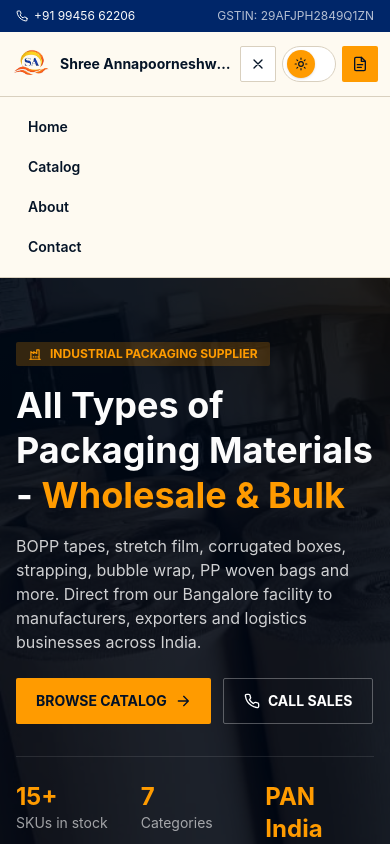
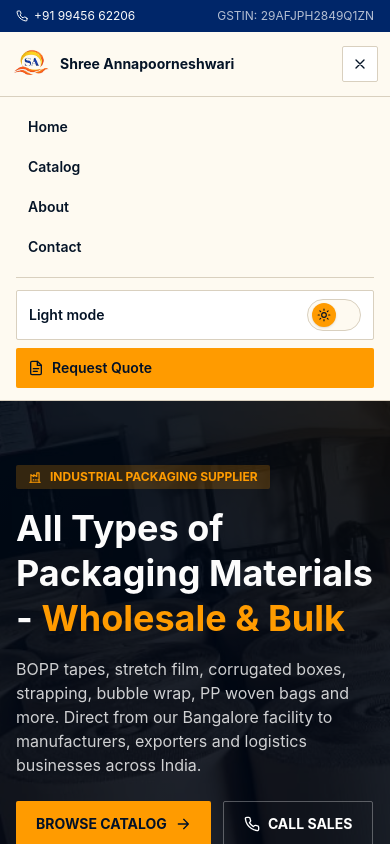
Before and after one commit to ShridharMBhalkhed/annapoorneshwari-supply, a React (Vite) app: page / in a window 390 px wide. Both pictures are taken after a click on the button "Toggle navigation menu". Shown: the top 844 px of the page. Built offline with nearby package versions, Linux system fonts and the light colour scheme.

Commit message:
changed the toggle

```diff
--- a/src/components/site/Header.jsx
+++ b/src/components/site/Header.jsx
@@ -99,12 +99,12 @@ export function Header() {
             <button
               type="button"
               onClick={() => setTheme(nextTheme)}
-              className="relative inline-flex h-9 w-[54px] items-center rounded-full border bg-card px-1 text-foreground transition hover:border-safety"
+              className="relative hidden h-10 w-[58px] items-center rounded-full border bg-card px-1 text-foreground transition hover:border-safety md:inline-flex"
               aria-label={`Switch to ${nextTheme} theme`}
               title={`Switch to ${nextTheme} theme`}
             >
               <span
-                className={`inline-flex h-7 w-7 items-center justify-center rounded-full bg-safety text-safety-foreground shadow-sm transition-transform ${
+                className={`inline-flex h-8 w-8 items-center justify-center rounded-full bg-safety text-safety-foreground shadow-sm transition-transform ${
                   theme === "dark" ? "translate-x-5" : "translate-x-0"
                 }`}
               >
@@ -113,13 +113,13 @@ export function Header() {
             </button>
             <Link
               to="/inquiry"
-              className="relative inline-flex h-9 w-9 items-center justify-center rounded-sm bg-safety text-sm font-semibold text-safety-foreground hover:opacity-90 sm:h-10 sm:w-auto sm:gap-2 sm:px-4"
+              className="relative hidden h-10 items-center justify-center gap-2 rounded-sm bg-safety px-4 text-sm font-semibold text-safety-foreground hover:opacity-90 md:inline-flex"
               aria-label={count > 0 ? `Request quote, ${count} items added` : "Request quote"}
             >
               <Icon name="fileText" className="h-4 w-4" />
-              <span className="hidden sm:inline">Request Quote</span>
+              <span>Request Quote</span>
               {count > 0 && (
-                <span className="absolute -right-1.5 -top-1.5 inline-flex h-5 min-w-5 items-center justify-center rounded-full bg-steel px-1.5 text-[11px] font-bold text-steel-foreground ring-2 ring-background sm:static sm:ml-1 sm:ring-0">
+                <span className="ml-1 inline-flex h-5 min-w-5 items-center justify-center rounded-full bg-steel px-1.5 text-[11px] font-bold text-steel-foreground">
                   {count}
                 </span>
               )}
@@ -132,8 +132,9 @@ export function Header() {
           </div>
         )}
         {menuOpen && (
-          <nav className="border-t bg-background px-4 py-3 md:hidden">
-            <div className="container mx-auto grid gap-1 text-sm font-semibold">
+          <div className="border-t bg-background px-4 py-3 md:hidden">
+            <div className="container mx-auto grid gap-3 text-sm font-semibold">
+              <nav className="grid gap-1">
                 {navItems.map((item) => (
                   <Link
                     key={item.to}
@@ -144,8 +145,43 @@ export function Header() {
                     {item.label}
                   </Link>
                 ))}
+              </nav>
+              <div className="grid gap-2 border-t pt-3">
+                <button
+                  type="button"
+                  onClick={() => setTheme(nextTheme)}
+                  className="flex items-center justify-between rounded-sm border bg-card px-3 py-2"
+                  aria-label={`Switch to ${nextTheme} theme`}
+                >
+                  <span>{theme === "dark" ? "Dark mode" : "Light mode"}</span>
+                  <span className="relative inline-flex h-8 w-[54px] items-center rounded-full border bg-background px-1">
+                    <span
+                      className={`inline-flex h-6 w-6 items-center justify-center rounded-full bg-safety text-safety-foreground shadow-sm transition-transform ${
+                        theme === "dark" ? "translate-x-5" : "translate-x-0"
+                      }`}
+                    >
+                      <Icon name={theme === "dark" ? "moon" : "sun"} className="h-3.5 w-3.5" />
+                    </span>
+                  </span>
+                </button>
+                <Link
+                  to="/inquiry"
+                  onClick={() => setMenuOpen(false)}
+                  className="flex items-center justify-between rounded-sm bg-safety px-3 py-2.5 text-safety-foreground"
+                >
+                  <span className="inline-flex items-center gap-2">
+                    <Icon name="fileText" className="h-4 w-4" />
+                    Request Quote
+                  </span>
+                  {count > 0 && (
+                    <span className="inline-flex h-5 min-w-5 items-center justify-center rounded-full bg-steel px-1.5 text-[11px] font-bold text-steel-foreground">
+                      {count}
+                    </span>
+                  )}
+                </Link>
               </div>
-          </nav>
+            </div>
+          </div>
         )}
       </header>
     </>
```
Lines whose indentation alone changed are shown as unchanged.
